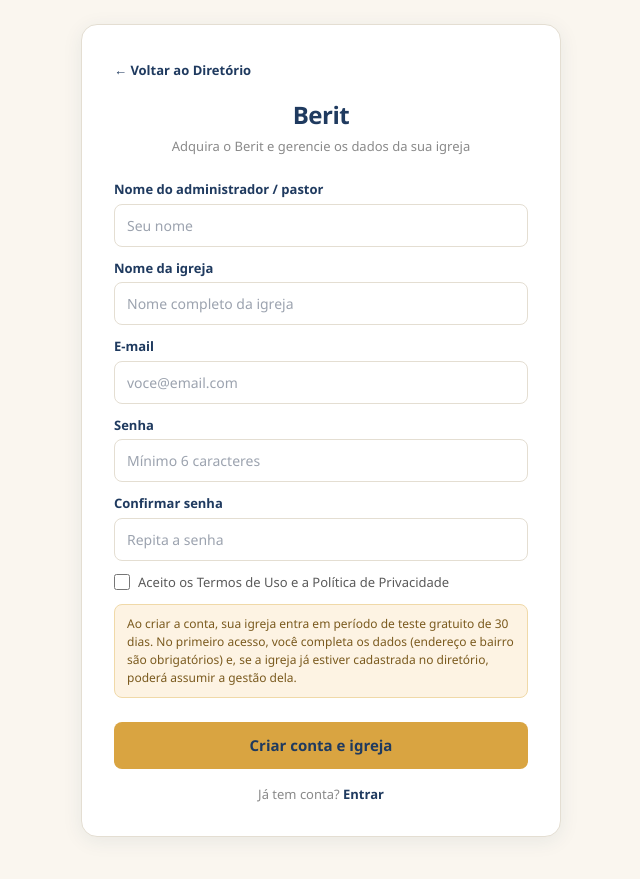
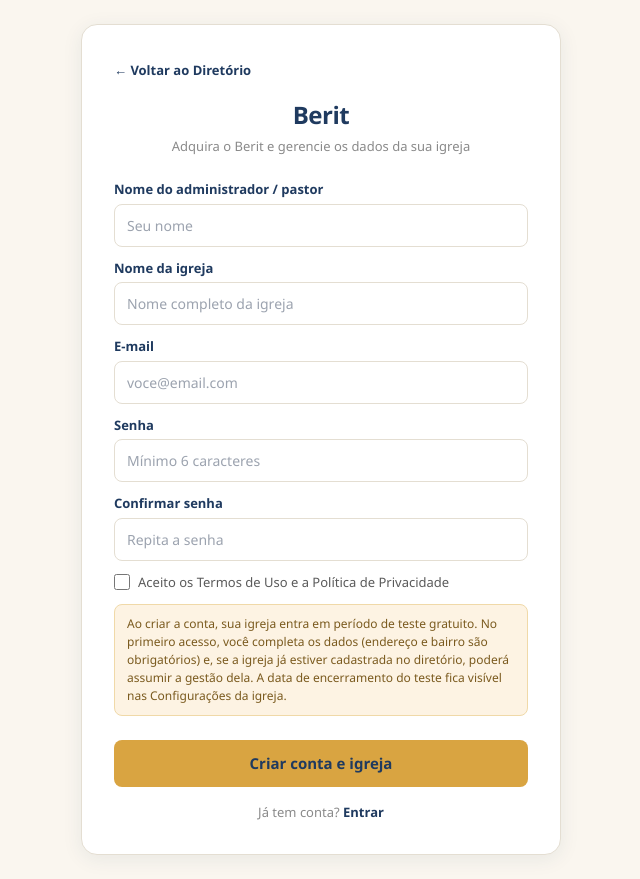
Before and after one commit to Jorgevan-SAJ/berit, a Next.js app: page /cadastro in a window 1280 px wide. Shown: the whole page, without its empty margins (319-959 px from the left). Built offline with nearby package versions, Linux system fonts and the light colour scheme; no server answers.

Commit message:
Update page.js

```diff
--- a/app/cadastro/page.js
+++ b/app/cadastro/page.js
@@ -146,8 +146,8 @@
             Aceito os Termos de Uso e a Política de Privacidade
           </label>
           <div style={estilo.aviso}>
-            Ao criar a conta, sua igreja entra em período de teste gratuito de 30 dias. No primeiro acesso, você completa os dados (endereço e bairro são obrigatórios) e, se a igreja já estiver cadastrada no diretório, poderá assumir a gestão dela.
-          </div>
+           Ao criar a conta, sua igreja entra em período de teste gratuito. No primeiro acesso, você completa os dados (endereço e bairro são obrigatórios) e, se a igreja já estiver cadastrada no diretório, poderá assumir a gestão dela. A data de encerramento do teste fica visível nas Configurações da igreja.
+           </div>
           <button type="submit" disabled={enviando} style={{ ...estilo.botao, opacity: enviando ? 0.6 : 1 }}>
             {enviando ? 'Criando conta...' : 'Criar conta e igreja'}
           </button>
```
